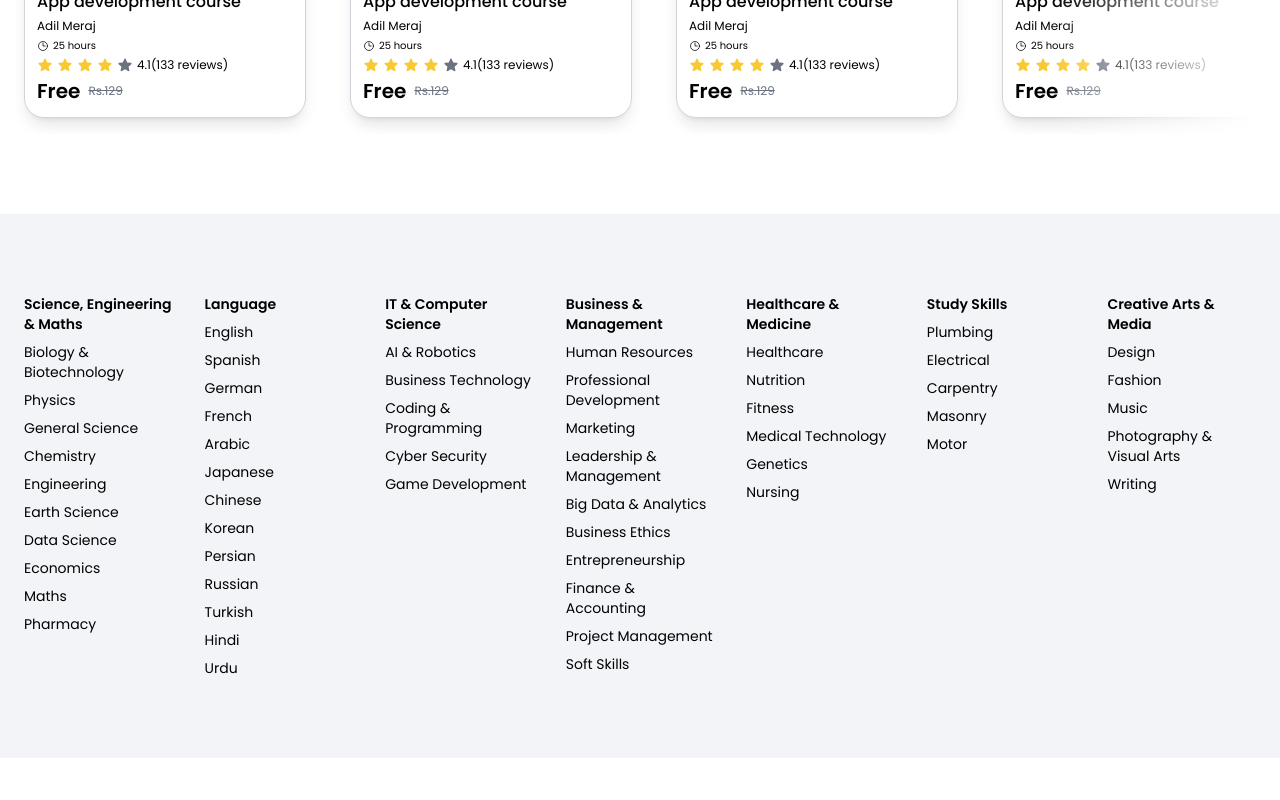
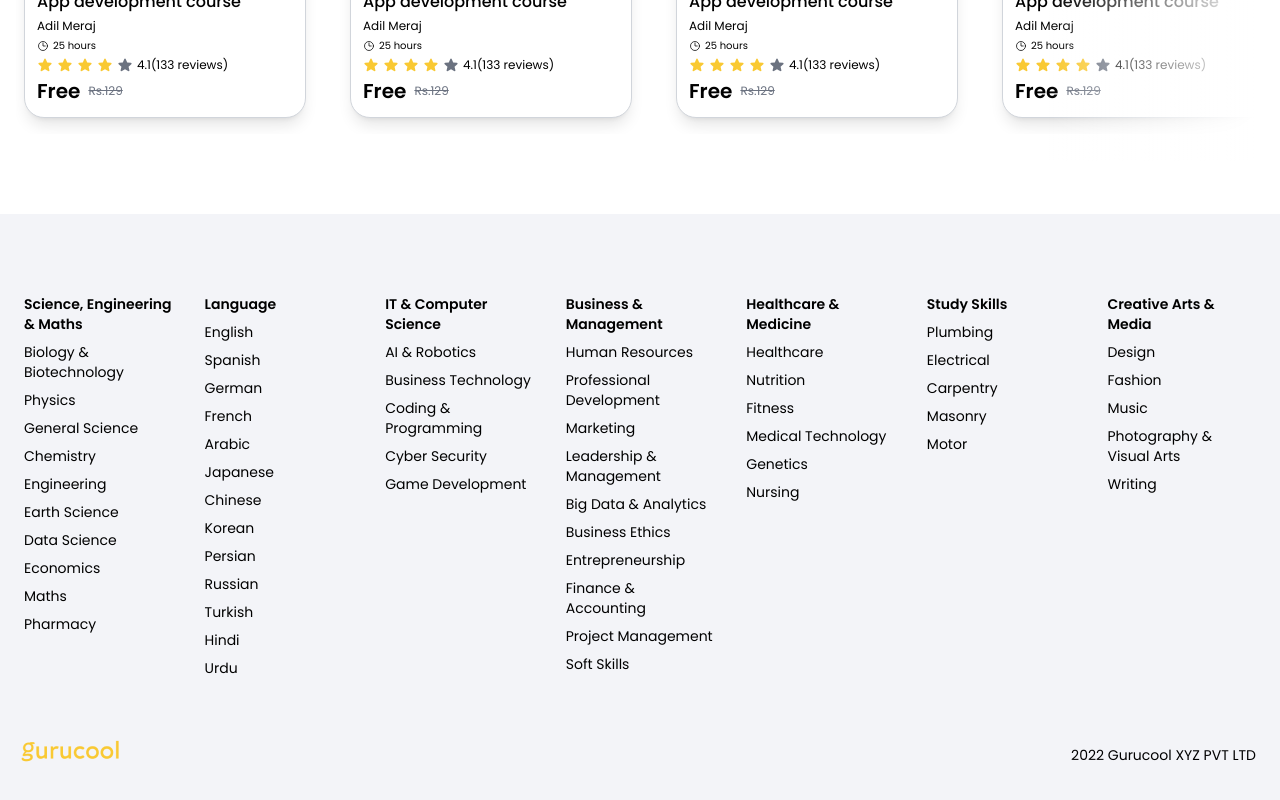
Before and after one commit to codingspidy/gurucool-project-1, a Next.js app: page / in a window 1280 px wide. Shown: the part 3465-4265 px from the top of the page. Before the commit the page ends 4223 px from the top, so only its background shows below. Built offline with nearby package versions, Linux system fonts and the light colour scheme.

Commit message:
add footer logo

```diff
--- a/components/Footer.js
+++ b/components/Footer.js
@@ -1,10 +1,12 @@
 import footerList from "../data/footerList";
 import FooterLink from "./FooterLink";
+import Image from "next/image";
 
 const Footer = () => {
   return (
     <footer className="bg-[#F3F4F8]">
-      <ul className="max-w-7xl mx-auto px-6 py-16 lg:py-20 grid grid-cols-1 sm:grid-cols-3 xl:grid-cols-7 gap-x-8 gap-y-14 text-sm">
+      <div className="max-w-7xl mx-auto px-6 py-16 lg:py-20 ">
+        <ul className="grid grid-cols-1 sm:grid-cols-3 xl:grid-cols-7 gap-x-8 gap-y-14 text-sm">
           <ul key={0} className="flex flex-col space-y-2">
             {footerList[0].map((link) => (
               <FooterLink key={link.id} linkName={link.linkName} />
@@ -41,6 +43,13 @@ const Footer = () => {
             ))}
           </ul>
         </ul>
+        <div className="hidden xl:flex items-center justify-between mt-14">
+          <div className="-ml-3">
+            <Image src="/logo-lg.png" width={116} height={34} />
+          </div>
+          <p className="text-sm">2022 Gurucool XYZ PVT LTD</p>
+        </div>
+      </div>
     </footer>
   );
 };
```
Lines whose indentation alone changed are shown as unchanged.
